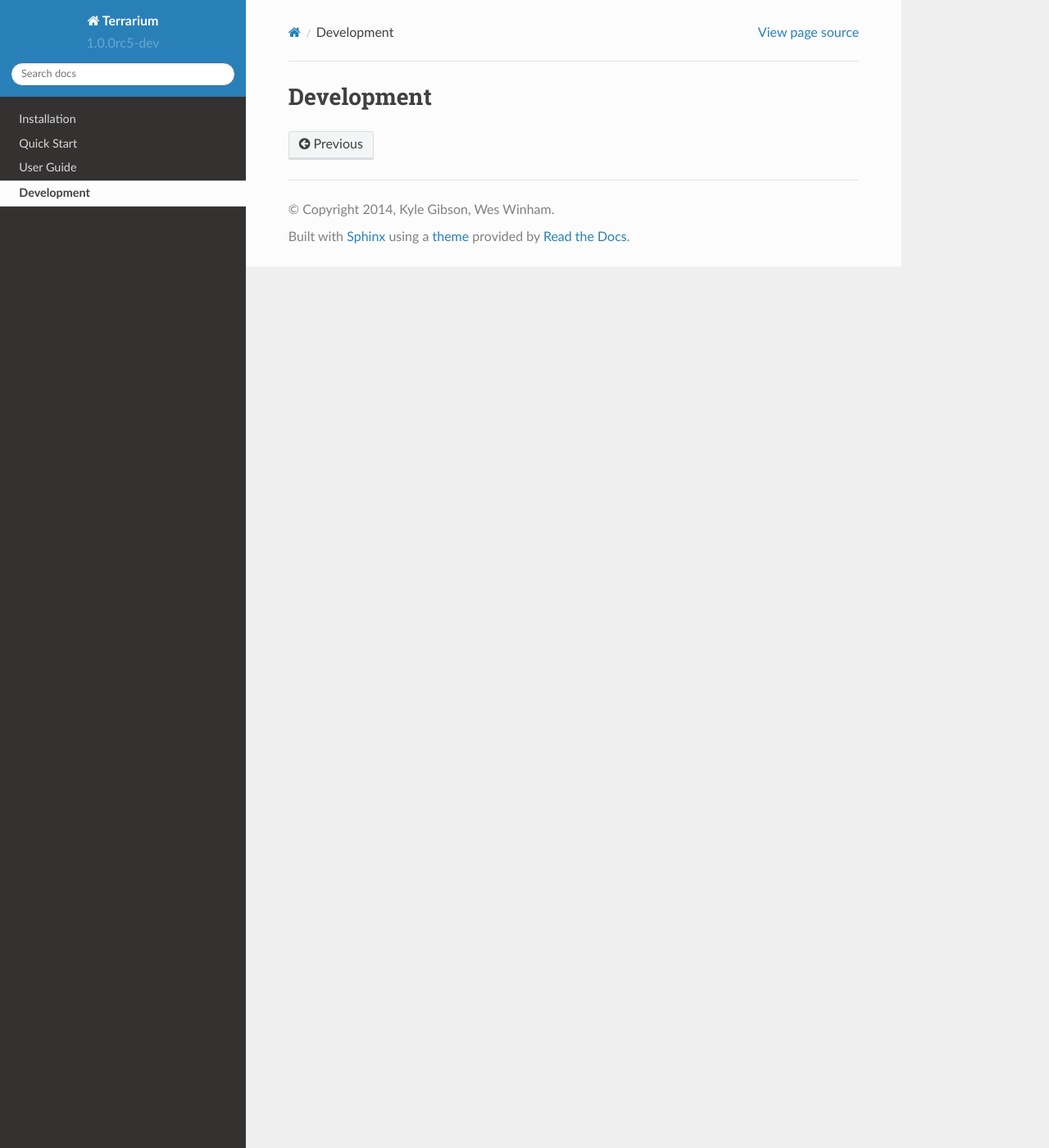
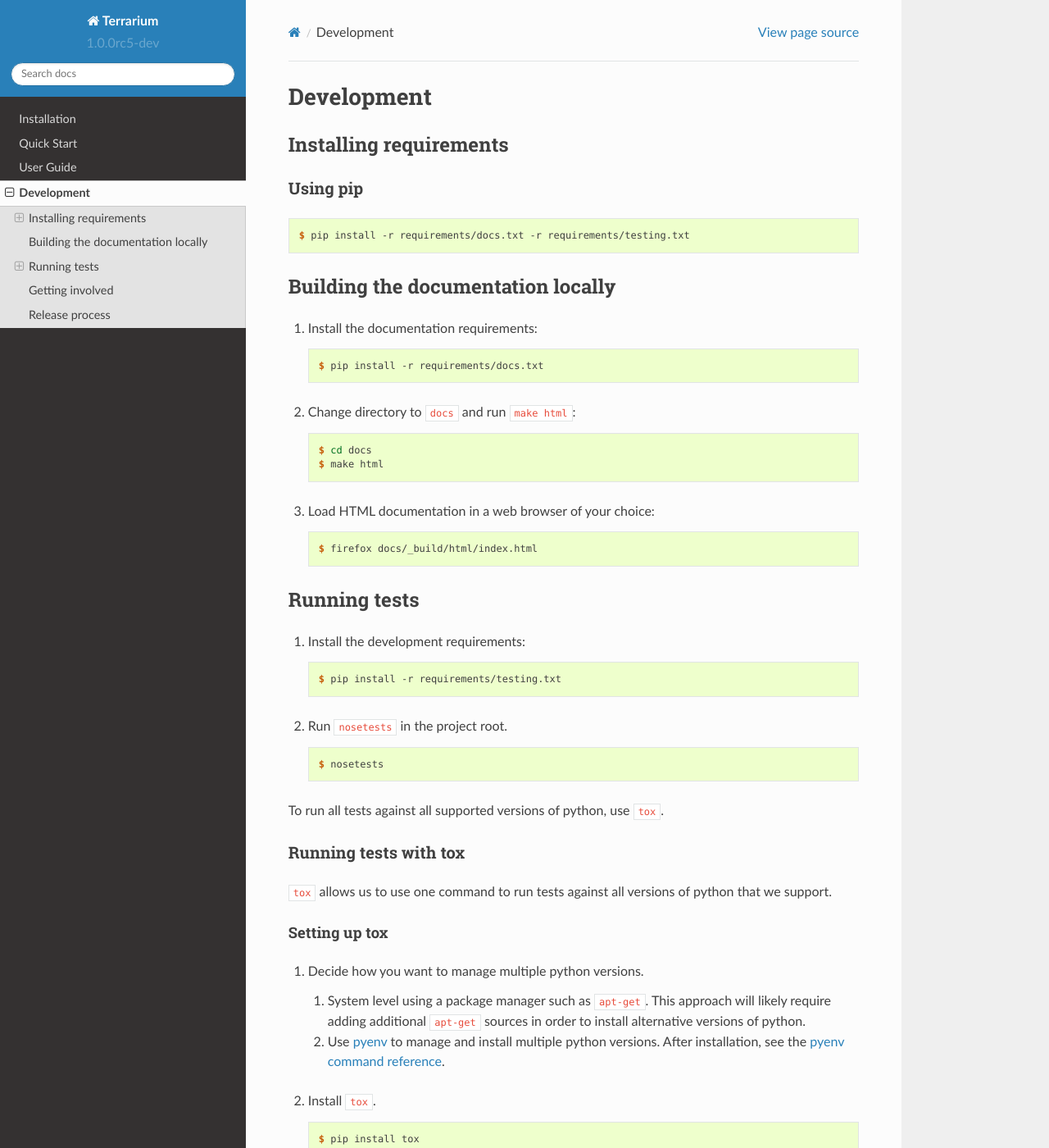
Before and after one commit to PolicyStat/terrarium, a Sphinx documentation site: the page built from docs/development.rst, in a window 1280 px wide and 1400 px high. Shown: the whole window at 82% size. Built offline with Sphinx 7.4.7 and the Read the Docs theme 2.0.0, drawn with Linux system fonts in a browser that asks for light colours; pages that are not in the unit, such as notebooks, are missing from menus; some of the changed text lies outside the part shown.

Commit message:
Refs #49. Added development guide

```diff
--- a/docs/development.rst
+++ b/docs/development.rst
@@ -1,3 +1,106 @@
 ###########
 Development
 ###########
+
+Installing requirements
+=======================
+
+Using pip
+---------
+
+.. code-block:: shell-session
+
+   $ pip install -r requirements/docs.txt -r requirements/testing.txt
+
+Building the documentation locally
+==================================
+
+#. Install the documentation requirements:
+
+   .. code-block:: shell-session
+
+      $ pip install -r requirements/docs.txt
+
+#. Change directory to ``docs`` and run ``make html``:
+
+   .. code-block:: shell-session
+
+      $ cd docs
+      $ make html
+
+#. Load HTML documentation in a web browser of your choice:
+
+   .. code-block:: shell-session
+
+      $ firefox docs/_build/html/index.html
+
+Running tests
+=============
+
+#. Install the development requirements:
+
+   .. code-block:: shell-session
+
+      $ pip install -r requirements/testing.txt
+
+#. Run ``nosetests`` in the project root.
+
+   .. code-block:: shell-session
+
+      $ nosetests
+
+To run all tests against all supported versions of python, use ``tox``.
+
+Running tests with tox
+----------------------
+
+``tox`` allows us to use one command to run tests against all versions of python that we support.
+
+Setting up tox
+^^^^^^^^^^^^^^
+
+#. Decide how you want to manage multiple python versions.
+
+   #. System level using a package manager such as ``apt-get``.
+      This approach will likely require adding additional ``apt-get`` sources in
+      order to install alternative versions of python.
+   #. Use `pyenv <https://github.com/yyuu/pyenv-installer#installation>`_
+      to manage and install multiple python versions.
+      After installation, see the
+      `pyenv command reference <https://github.com/yyuu/pyenv/blob/master/COMMANDS.md>`_.
+
+#. Install ``tox``.
+
+   .. code-block:: shell-session
+
+       $ pip install tox
+
+#. `Configure tox <http://tox.readthedocs.org/en/latest>`_.
+
+Running tox
+^^^^^^^^^^^
+
+Now that you have ``tox`` setup, you just need to run the command ``tox`` from the project root directory.
+
+.. code-block:: shell-session
+
+   $ tox
+
+Getting involved
+================
+
+The terrarium project welcomes help in any of the following ways:
+
+* Making pull requests on github for code, tests and documentation.
+* Participating on open issues and pull requests, reviewing changes
+
+Release process
+===============
+
+#. Update
+   `CHANGELOG <https://github.com/PolicyStat/terrarium/blob/master/CHANGELOG.rst>`_.
+#. Bump the version number in
+   `__init__.py <https://github.com/PolicyStat/terrarium/blob/master/terrarium/__init__.py>`_
+   on master.
+#. Tag the version.
+#. Push to PyPI.
```
